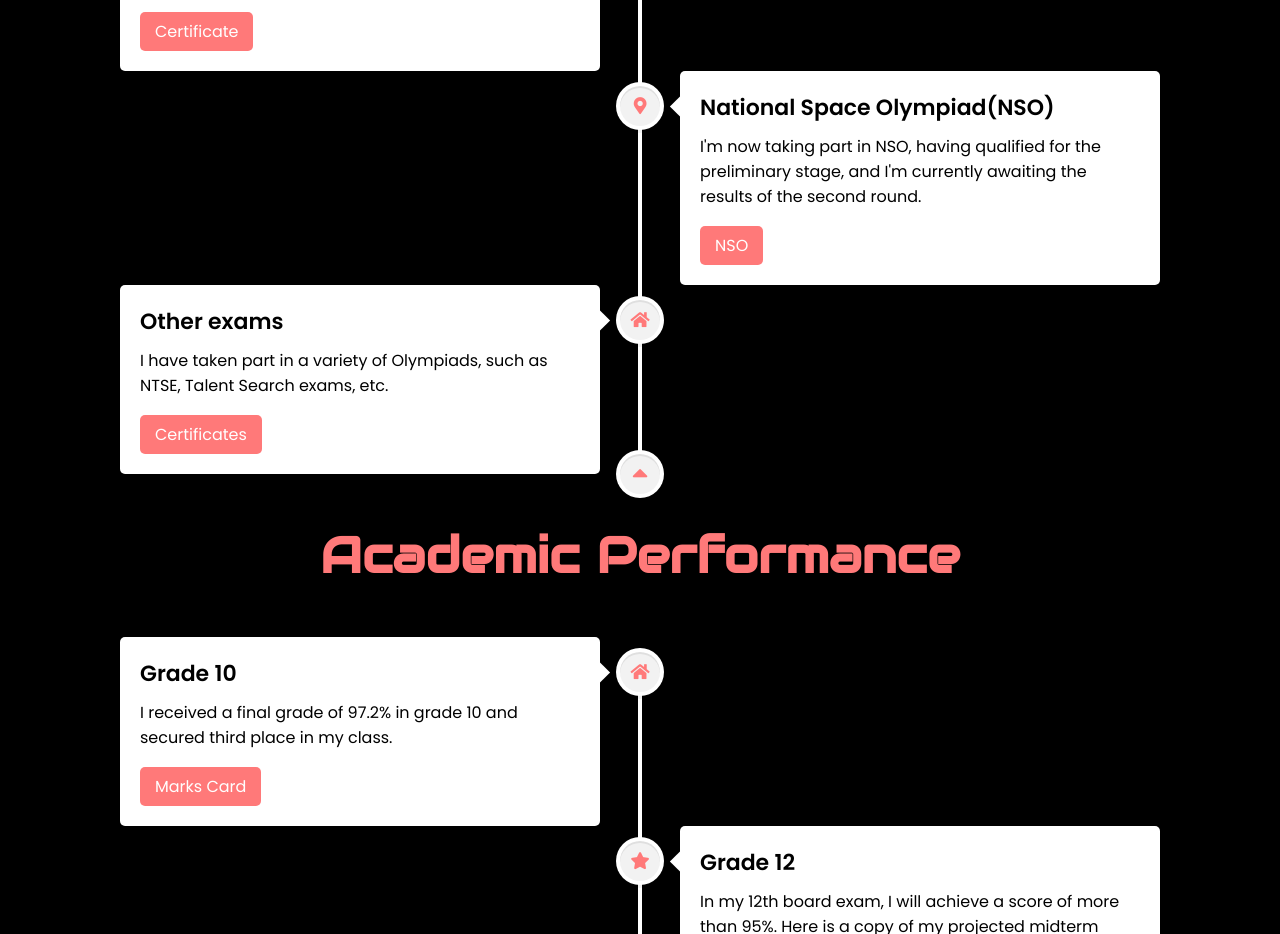
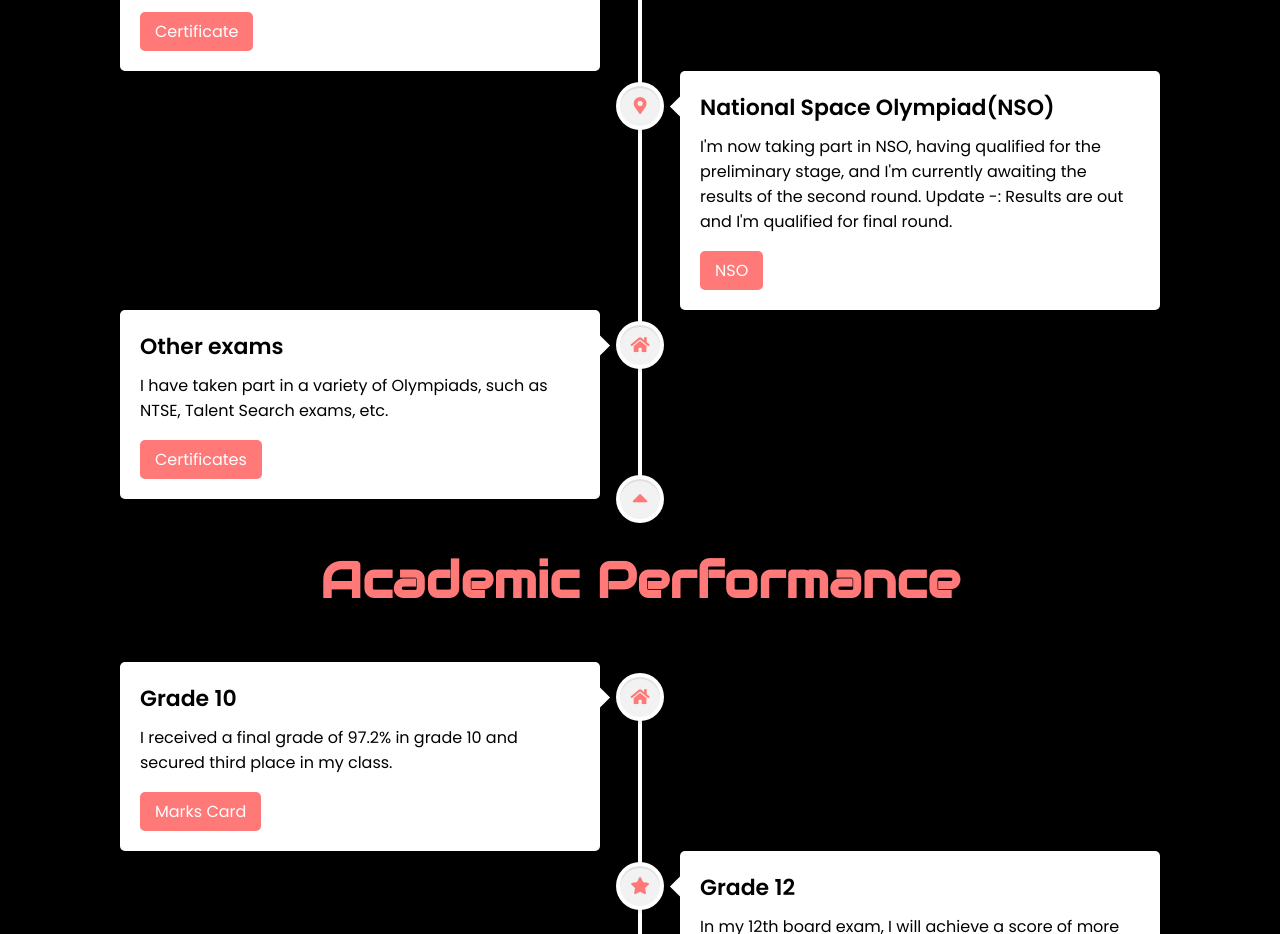
Before and after one commit to Sam-wiz/portfolio, a plain HTML site: page work.html in a window 1280 px wide. Shown: the part 1200-2134 px from the top of the page. Drawn offline with Linux system fonts and the light colour scheme; a web font is replaced by a local one.

Commit message:
Update work.html

```diff
--- a/work.html
+++ b/work.html
@@ -95,7 +95,8 @@
         <div class="details">
           <span class="title">National Space Olympiad(NSO)</span>
         </div>
-        <p>I'm now taking part in NSO, having qualified for the preliminary stage, and I'm currently awaiting the results of the second round.</p>
+        <p>I'm now taking part in NSO, having qualified for the preliminary stage, and I'm currently awaiting the results of the second round.
+        Update -: Results are out and I'm qualified for final round.</p>
         <div class="bottom">
           <a href="https://nationalspaceolympiad.com/" target="_blank">NSO</a>
         </div>
```
